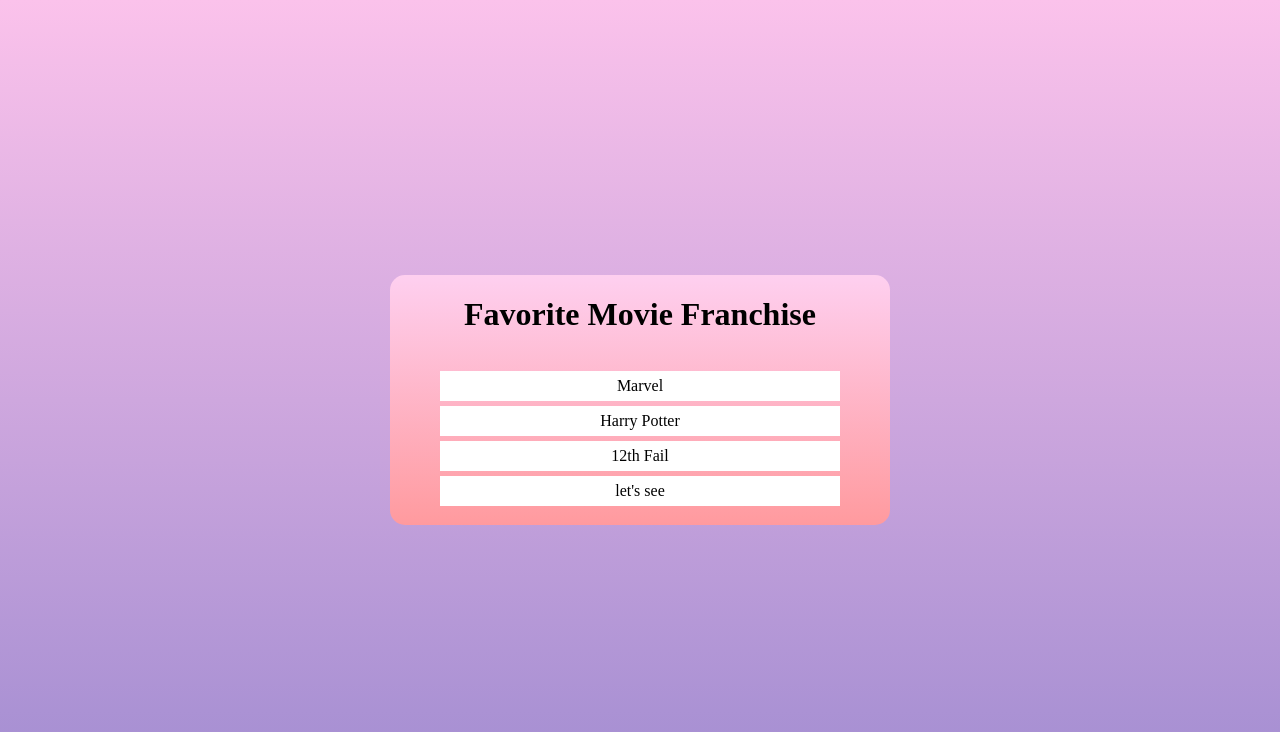
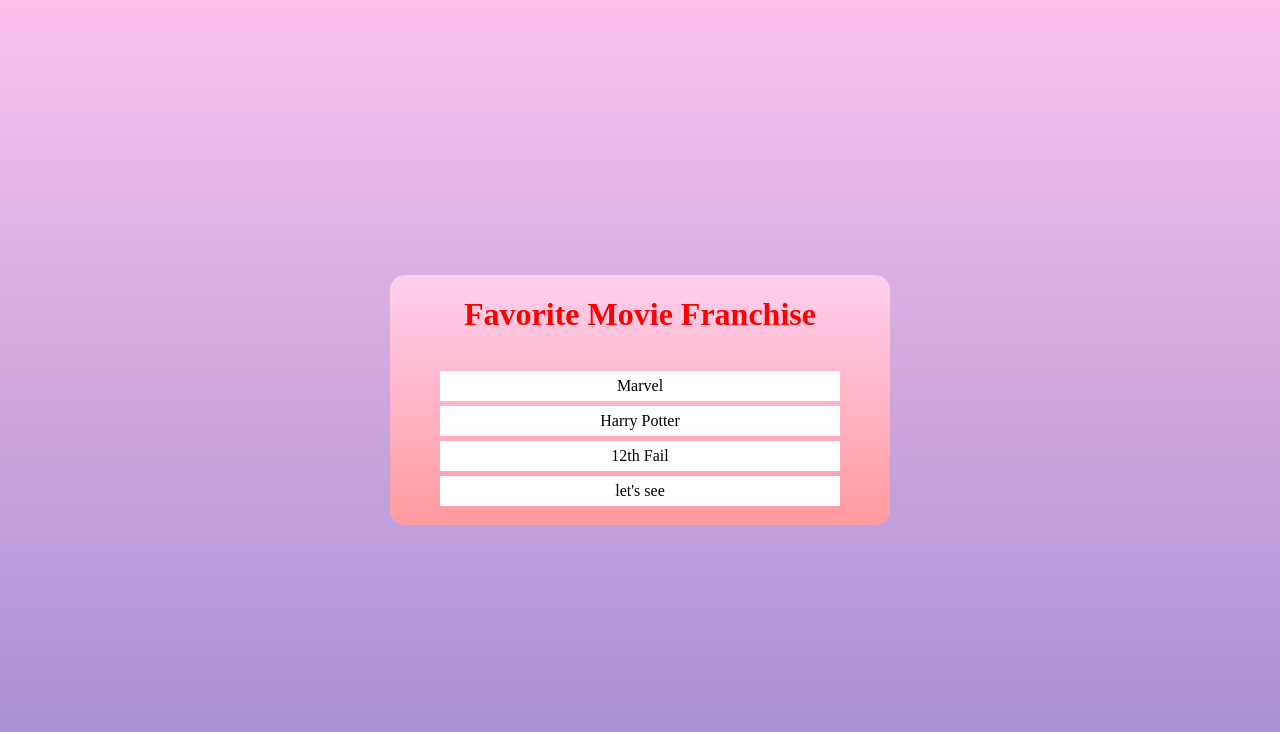
Before and after one commit to denvilse1/javascriptprojects, a plain HTML site: page projectmoviefranchise/index.html in a window 1280 px wide. Drawn offline with Linux system fonts and the light colour scheme.

Commit message:
showing up everyday

```diff
--- a/projectmoviefranchise/index.html
+++ b/projectmoviefranchise/index.html
@@ -8,7 +8,7 @@
   </head>
   <body>
     <div class="container-parent">
-      <h1>Favorite Movie Franchise</h1>
+      <h1 id="main-heading">Favorite Movie Franchise</h1>
       <ul>
         <li class="list-name">Marvel</li>
         <li class="list-name">Harry Potter</li>
--- a/projectmoviefranchise/script.js
+++ b/projectmoviefranchise/script.js
@@ -0,0 +1,29 @@
+// DOM manipulation
+
+// GetElementById()
+// const title = document.getElementById("main-heading");
+// console.log(title);
+// //?return the whole element
+
+//getElementByClassName()
+// const listItem = document.getElementsByClassName("list-name");
+// console.log(listItem);
+
+//getElementByTagName()
+// const listItem1 = document.getElementsByTagName("li");
+// console.log(listItem1);
+
+//querySelector()
+
+// const container = document.querySelector("div");
+// console.log(container);
+// //! if the you want to use
+
+// //! Tag:use the name of the tag as it is.
+
+// //!class:use class name with dot
+//querySelectorAll()
+
+const title = document.querySelector("#main-heading");
+title.style.color = "red";
+console.log(title);
```
